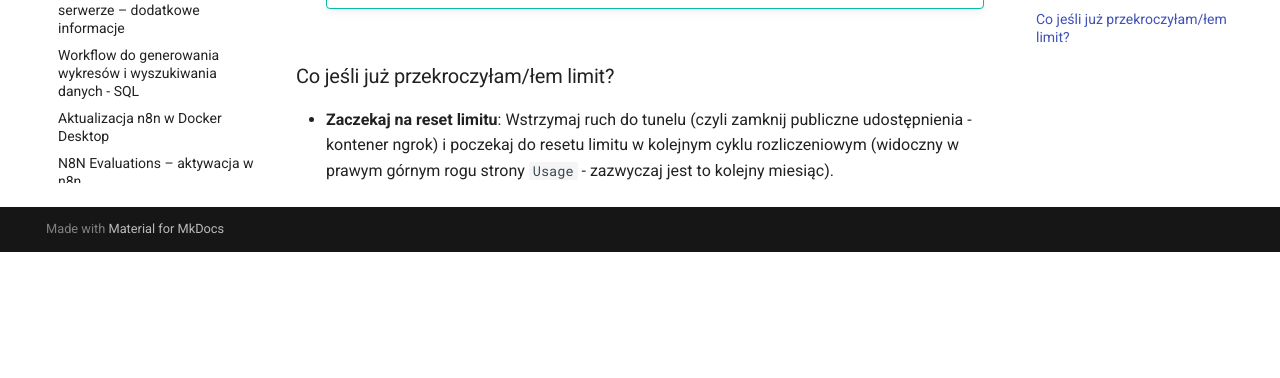
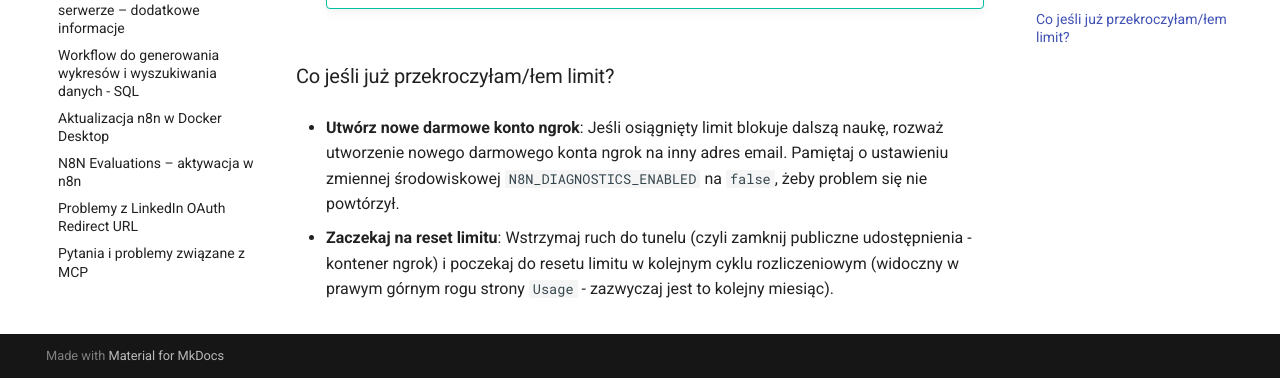
Before and after one commit to imprv-ai/agenci-ai-faq, an MkDocs documentation site: the page built from docs/pages/09_ngrok_problems.md, in a window 1280 px wide and 900 px high, scrolled down 5689 px, cut to the strip 522-900 px from the top of the window. Built offline with MkDocs 1.6.1 and Material for MkDocs 9.7.7, drawn with Linux system fonts in a browser that asks for light colours; comment, search, counter and statistics services are not loaded; before the commit the page ends 6463 px from its top, so only the background shows below that.

Commit message:
add alternatives

```diff
--- a/docs/pages/09_ngrok_problems.md
+++ b/docs/pages/09_ngrok_problems.md
@@ -122,4 +122,6 @@
 
 
 ### Co jeśli już przekroczyłam/łem limit?
+- **Utwórz nowe darmowe konto ngrok**: Jeśli osiągnięty limit blokuje dalszą naukę, rozważ utworzenie nowego darmowego konta ngrok na inny adres email. Pamiętaj o ustawieniu zmiennej środowiskowej `N8N_DIAGNOSTICS_ENABLED` na `false`, żeby problem się nie powtórzył.
+
 - **Zaczekaj na reset limitu**: Wstrzymaj ruch do tunelu (czyli zamknij publiczne udostępnienia - kontener ngrok) i poczekaj do resetu limitu w kolejnym cyklu rozliczeniowym (widoczny w prawym górnym rogu strony `Usage` - zazwyczaj jest to kolejny miesiąc).
```
